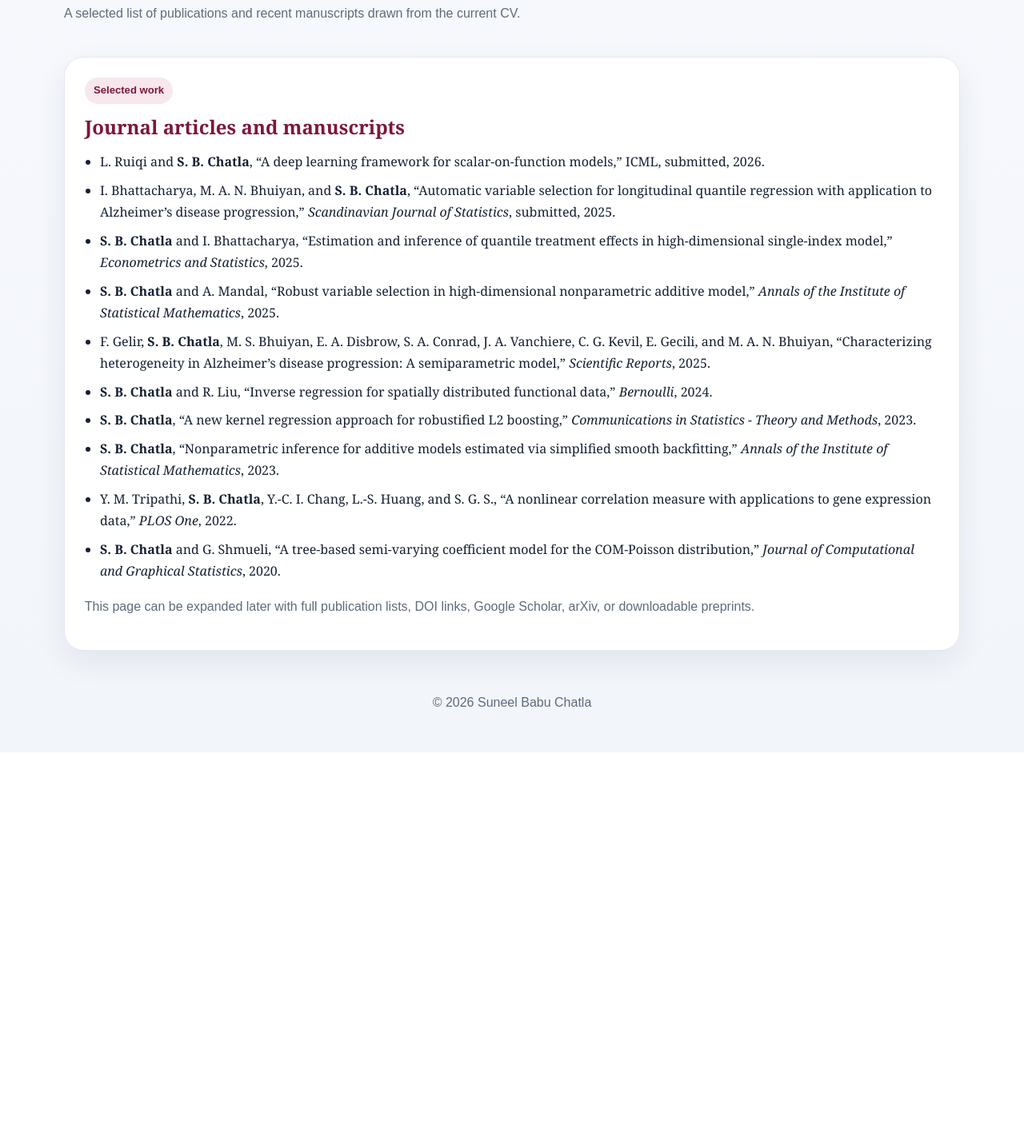
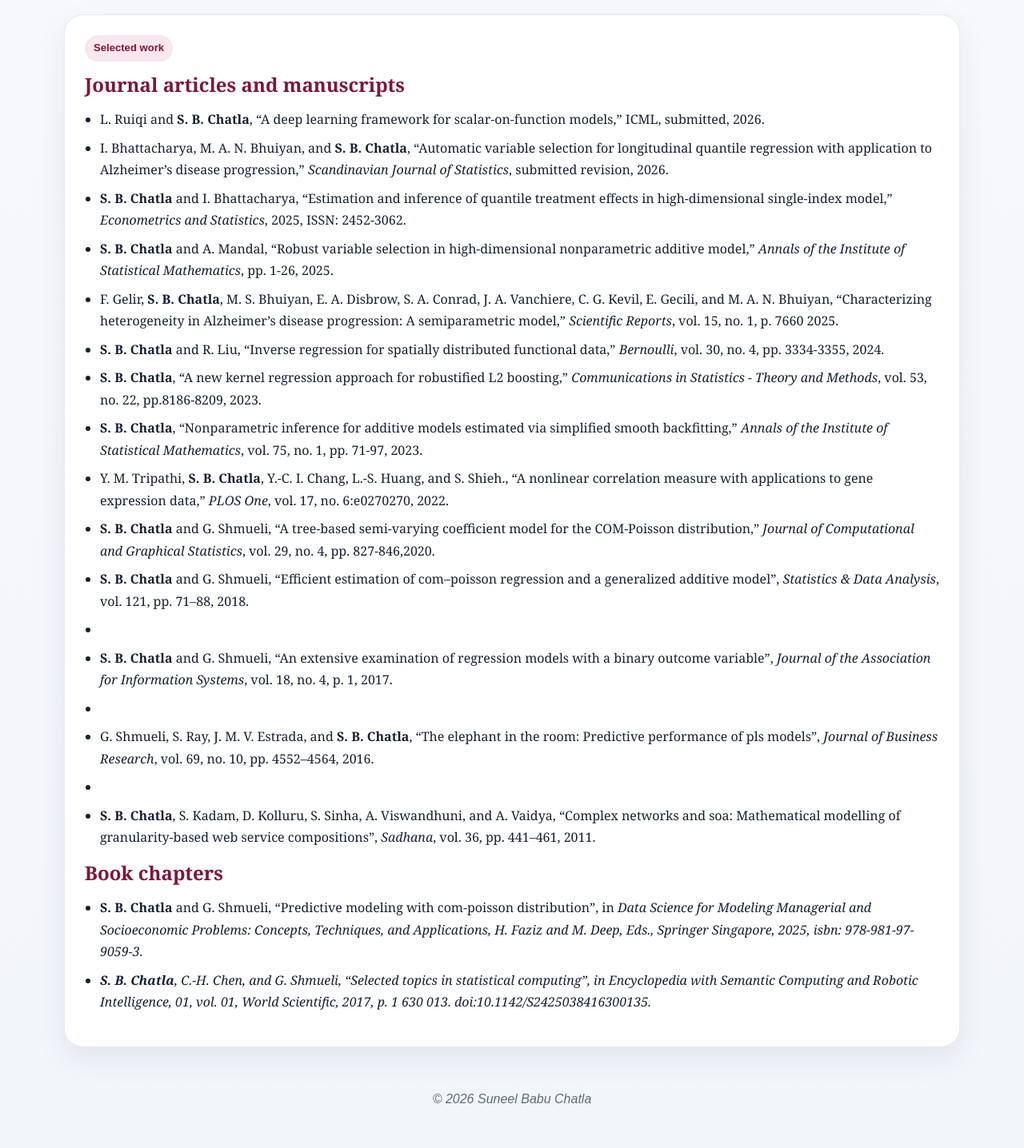
Before and after one commit to SuneelChatla/SuneelChatla.github.io, a plain HTML site: page publications.html in a window 1280 px wide. Shown: the part 205-1641 px from the top of the page at 80% size. Before the commit the page ends 1146 px from the top, so only its background shows below. Drawn offline with Linux system fonts and the light colour scheme.

Commit message:
book-update1

```diff
--- a/publications.html
+++ b/publications.html
@@ -12,7 +12,7 @@
 <main>
 <section class="page-title container">
   <h1>Publications</h1>
-  <p>A selected list of publications and recent manuscripts drawn from the current CV.</p>
+  <!-- <p>A selected list of publications and recent manuscripts drawn from the current CV.</p> -->
 </section>
 <section>
   <div class="container card">
@@ -20,17 +20,27 @@
     <h2>Journal articles and manuscripts</h2>
     <ul class="pub-list">
       <li>L. Ruiqi and <strong>S. B. Chatla</strong>, “A deep learning framework for scalar-on-function models,” ICML, submitted, 2026.</li>
-      <li>I. Bhattacharya, M. A. N. Bhuiyan, and <strong>S. B. Chatla</strong>, “Automatic variable selection for longitudinal quantile regression with application to Alzheimer’s disease progression,” <em>Scandinavian Journal of Statistics</em>, submitted, 2025.</li>
-      <li><strong>S. B. Chatla</strong> and I. Bhattacharya, “Estimation and inference of quantile treatment effects in high-dimensional single-index model,” <em>Econometrics and Statistics</em>, 2025.</li>
-      <li><strong>S. B. Chatla</strong> and A. Mandal, “Robust variable selection in high-dimensional nonparametric additive model,” <em>Annals of the Institute of Statistical Mathematics</em>, 2025.</li>
-      <li>F. Gelir, <strong>S. B. Chatla</strong>, M. S. Bhuiyan, E. A. Disbrow, S. A. Conrad, J. A. Vanchiere, C. G. Kevil, E. Gecili, and M. A. N. Bhuiyan, “Characterizing heterogeneity in Alzheimer’s disease progression: A semiparametric model,” <em>Scientific Reports</em>, 2025.</li>
-      <li><strong>S. B. Chatla</strong> and R. Liu, “Inverse regression for spatially distributed functional data,” <em>Bernoulli</em>, 2024.</li>
-      <li><strong>S. B. Chatla</strong>, “A new kernel regression approach for robustified L2 boosting,” <em>Communications in Statistics - Theory and Methods</em>, 2023.</li>
-      <li><strong>S. B. Chatla</strong>, “Nonparametric inference for additive models estimated via simplified smooth backfitting,” <em>Annals of the Institute of Statistical Mathematics</em>, 2023.</li>
-      <li>Y. M. Tripathi, <strong>S. B. Chatla</strong>, Y.-C. I. Chang, L.-S. Huang, and S. G. S., “A nonlinear correlation measure with applications to gene expression data,” <em>PLOS One</em>, 2022.</li>
-      <li><strong>S. B. Chatla</strong> and G. Shmueli, “A tree-based semi-varying coefficient model for the COM-Poisson distribution,” <em>Journal of Computational and Graphical Statistics</em>, 2020.</li>
+      <li>I. Bhattacharya, M. A. N. Bhuiyan, and <strong>S. B. Chatla</strong>, “Automatic variable selection for longitudinal quantile regression with application to Alzheimer’s disease progression,” <em>Scandinavian Journal of Statistics</em>, submitted revision, 2026.</li>
+      <li><strong>S. B. Chatla</strong> and I. Bhattacharya, “Estimation and inference of quantile treatment effects in high-dimensional single-index model,” <em>Econometrics and Statistics</em>, 2025, ISSN: 2452-3062.</li>
+      <li><strong>S. B. Chatla</strong> and A. Mandal, “Robust variable selection in high-dimensional nonparametric additive model,” <em>Annals of the Institute of Statistical Mathematics</em>, pp. 1-26, 2025.</li>
+      <li>F. Gelir, <strong>S. B. Chatla</strong>, M. S. Bhuiyan, E. A. Disbrow, S. A. Conrad, J. A. Vanchiere, C. G. Kevil, E. Gecili, and M. A. N. Bhuiyan, “Characterizing heterogeneity in Alzheimer’s disease progression: A semiparametric model,” <em>Scientific Reports</em>, vol. 15, no. 1, p. 7660 2025.</li>
+      <li><strong>S. B. Chatla</strong> and R. Liu, “Inverse regression for spatially distributed functional data,” <em>Bernoulli</em>, vol. 30, no. 4, pp. 3334-3355, 2024.</li>
+      <li><strong>S. B. Chatla</strong>, “A new kernel regression approach for robustified L2 boosting,” <em>Communications in Statistics - Theory and Methods</em>, vol. 53, no. 22, pp.8186-8209, 2023.</li>
+      <li><strong>S. B. Chatla</strong>, “Nonparametric inference for additive models estimated via simplified smooth backfitting,” <em>Annals of the Institute of Statistical Mathematics</em>, vol. 75, no. 1, pp. 71-97, 2023.</li>
+      <li>Y. M. Tripathi, <strong>S. B. Chatla</strong>, Y.-C. I. Chang, L.-S. Huang, and S. Shieh., “A nonlinear correlation measure with applications to gene expression data,” <em>PLOS One</em>, vol. 17, no. 6:e0270270,  2022.</li>
+      <li><strong>S. B. Chatla</strong> and G. Shmueli, “A tree-based semi-varying coefficient model for the COM-Poisson distribution,” <em>Journal of Computational and Graphical Statistics</em>, vol. 29, no. 4, pp. 827-846,2020.</li>
+      <li><strong>S. B. Chatla</strong> and G. Shmueli, “Eﬃcient estimation of com–poisson regression and a generalized additive model”, <em>Statistics & Data Analysis</em>, vol. 121, pp. 71–88, 2018.<li>
+      <li><strong>S. B. Chatla</strong> and G. Shmueli, “An extensive examination of regression models with a binary outcome variable”, <em>Journal of the Association for Information Systems</em>, vol. 18, no. 4, p. 1, 2017.<li>
+      <li>G. Shmueli, S. Ray, J. M. V. Estrada, and <strong>S. B. Chatla</strong>, “The elephant in the room: Predictive performance of pls models”, <em>Journal of Business Research</em>, vol. 69, no. 10, pp. 4552–4564, 2016.<li>
+      <li><strong>S. B. Chatla</strong>, S. Kadam, D. Kolluru, S. Sinha, A. Viswandhuni, and A. Vaidya, “Complex networks and soa: Mathematical modelling of granularity-based web service compositions”, <em>Sadhana</em>, vol. 36, pp. 441–461, 2011.
+      </li>
     </ul>
-    <p class="muted">This page can be expanded later with full publication lists, DOI links, Google Scholar, arXiv, or downloadable preprints.</p>
+  <!--  <p class="muted">This page can be expanded later with full publication lists, DOI links, Google Scholar, arXiv, or downloadable preprints.</p> -->
+    <h2>Book chapters</h2>
+    <ul class="pub-list">
+      <li><strong>S. B. Chatla</strong> and G. Shmueli, “Predictive modeling with com-poisson distribution”, in <em>Data Science for Modeling Managerial and Socioeconomic Problems: Concepts, Techniques, and Applications<em>, H. Faziz and M. Deep, Eds., Springer Singapore, 2025, isbn: 978-981-97-9059-3.</li>
+      <li><strong>S. B. Chatla</strong>, C.-H. Chen, and G. Shmueli, “Selected topics in statistical computing”, in <em>Encyclopedia with Semantic Computing and Robotic Intelligence<em>, 01, vol. 01, World Scientific, 2017, p. 1 630 013.  doi:10.1142/S2425038416300135.</li>
+    </ul>
   </div>
 </section>
 </main>
```
